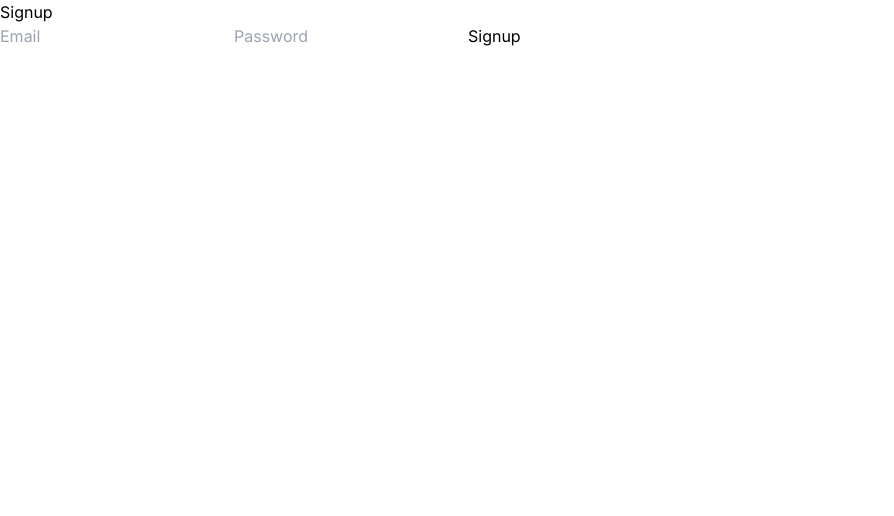
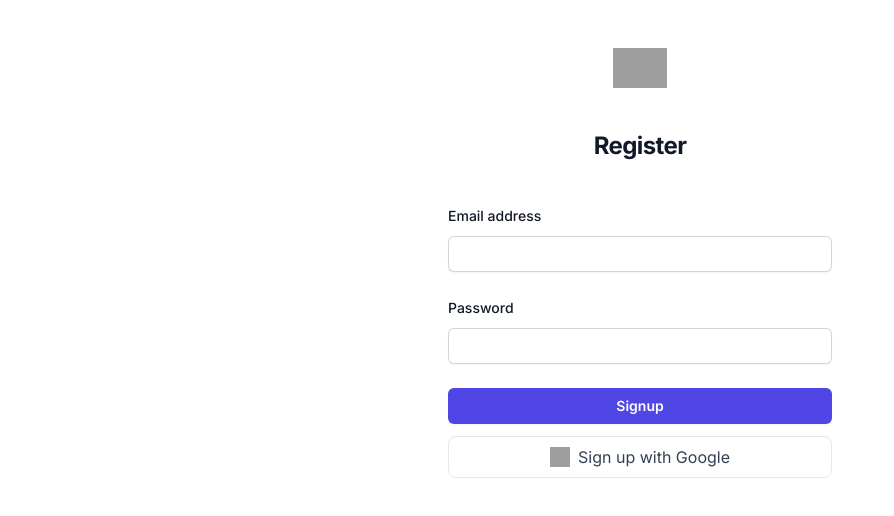
Before and after one commit to prabash19/nextFirebaseApp, a Next.js app: page /signup in a window 1280 px wide. Shown: the top 516 px of the page, without its empty margins (0-894 px from the left). Built offline with nearby package versions, Linux system fonts and the light colour scheme; no server answers; grey boxes are pictures that could not be loaded.

Commit message:
register page css done

```diff
--- a/app/signup/page.tsx
+++ b/app/signup/page.tsx
@@ -2,36 +2,112 @@
 import React, { useState } from "react";
 import { useRouter } from "next/navigation";
 import { auth } from "../../firebase/firebaseConfig";
-import { createUserWithEmailAndPassword } from "firebase/auth";
+import {
+  createUserWithEmailAndPassword,
+  GoogleAuthProvider,
+  signInWithPopup,
+} from "firebase/auth";
+
 const Signup: React.FC = () => {
   const router = useRouter();
   const [email, setEmail] = useState("");
   const [password, setPassword] = useState("");
-  const handleSignup = async () => {
+  const handleSignup = async (event: React.FormEvent<HTMLFormElement>) => {
+    event.preventDefault();
+
     try {
-      await createUserWithEmailAndPassword(auth, email, password);
+      const res = await createUserWithEmailAndPassword(auth, email, password);
       router.push("/profile");
     } catch (error) {
       console.error("Error signing up:", error);
     }
   };
+  const handleLoginInWithGoogle = async () => {
+    const provider = new GoogleAuthProvider();
+    const res = await signInWithPopup(auth, provider);
+    router.push("/profile");
+    console.log("res is ", res);
+  };
 
   return (
+    <div className="flex min-h-full flex-1 flex-col justify-center px-6 py-12 lg:px-8">
+      <div className="sm:mx-auto sm:w-full sm:max-w-sm">
+        <img
+          className="mx-auto h-10 w-auto"
+          src="https://tailwindui.com/img/logos/mark.svg?color=indigo&shade=600"
+          alt="Your Company"
+        />
+        <h2 className="mt-10 text-center text-2xl font-bold leading-9 tracking-tight text-gray-900">
+          Register
+        </h2>
+      </div>
+
+      <div className="mt-10 sm:mx-auto sm:w-full sm:max-w-sm">
+        <form className="space-y-6">
           <div>
-      <h2>Signup</h2>
+            <label
+              htmlFor="email"
+              className="block text-sm font-medium leading-6 text-gray-900"
+            >
+              Email address
+            </label>
+            <div className="mt-2">
               <input
+                id="email"
                 type="email"
                 value={email}
                 onChange={(e) => setEmail(e.target.value)}
-        placeholder="Email"
+                autoComplete="email"
+                required
+                className="block w-full rounded-md border-0 py-1.5 text-gray-900 shadow-sm ring-1 ring-inset ring-gray-300 placeholder:text-gray-400 focus:ring-2 focus:ring-inset focus:ring-indigo-600 sm:text-sm sm:leading-6"
               />
+            </div>
+          </div>
+
+          <div>
+            <div className="flex items-center justify-between">
+              <label
+                htmlFor="password"
+                className="block text-sm font-medium leading-6 text-gray-900"
+              >
+                Password
+              </label>
+            </div>
+            <div className="mt-2">
               <input
+                id="password"
                 type="password"
                 value={password}
                 onChange={(e) => setPassword(e.target.value)}
-        placeholder="Password"
+                autoComplete="current-password"
+                required
+                className="block w-full rounded-md border-0 py-1.5 text-gray-900 shadow-sm ring-1 ring-inset ring-gray-300 placeholder:text-gray-400 focus:ring-2 focus:ring-inset focus:ring-indigo-600 sm:text-sm sm:leading-6"
               />
-      <button onClick={handleSignup}>Signup</button>
+            </div>
+          </div>
+
+          <div>
+            <button
+              onClick={() => handleSignup}
+              className="flex w-full justify-center rounded-md bg-indigo-600 px-3 py-1.5 text-sm font-semibold leading-6 text-white shadow-sm hover:bg-indigo-500 focus-visible:outline focus-visible:outline-2 focus-visible:outline-offset-2 focus-visible:outline-indigo-600"
+            >
+              Signup
+            </button>
+          </div>
+        </form>
+
+        <button
+          className="w-full text-center py-2 my-3 border flex items-center justify-center border-slate-200 rounded-lg text-slate-700 hover:border-slate-400 hover:text-slate-900 hover:shadow transition duration-150"
+          onClick={handleLoginInWithGoogle}
+        >
+          <img
+            src="https://www.svgrepo.com/show/355037/google.svg"
+            className="w-5 h-5 mr-2"
+            alt="Google Icon"
+          />
+          <span>Sign up with Google</span>
+        </button>
+      </div>
     </div>
   );
 };
```
Lines whose indentation alone changed are shown as unchanged.
